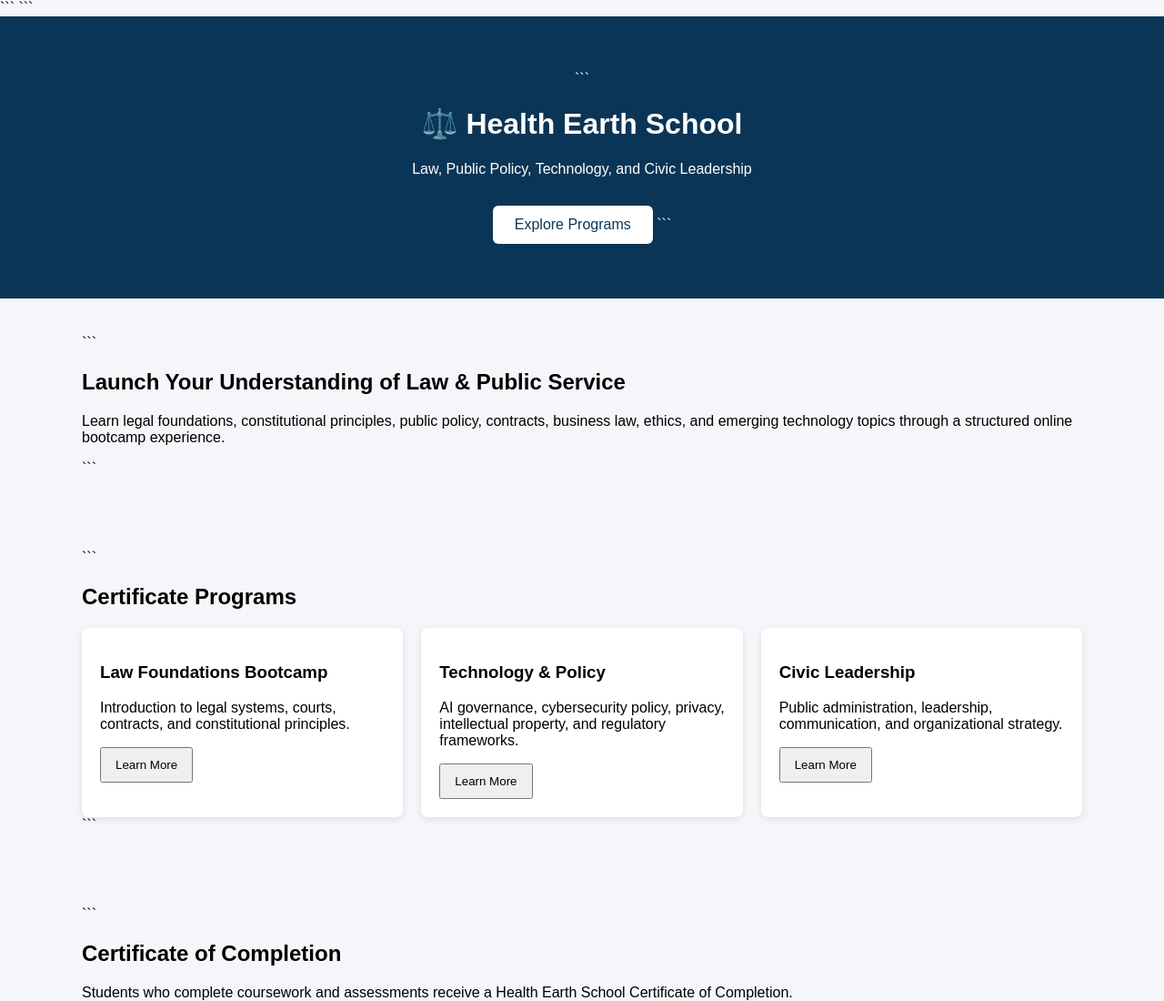
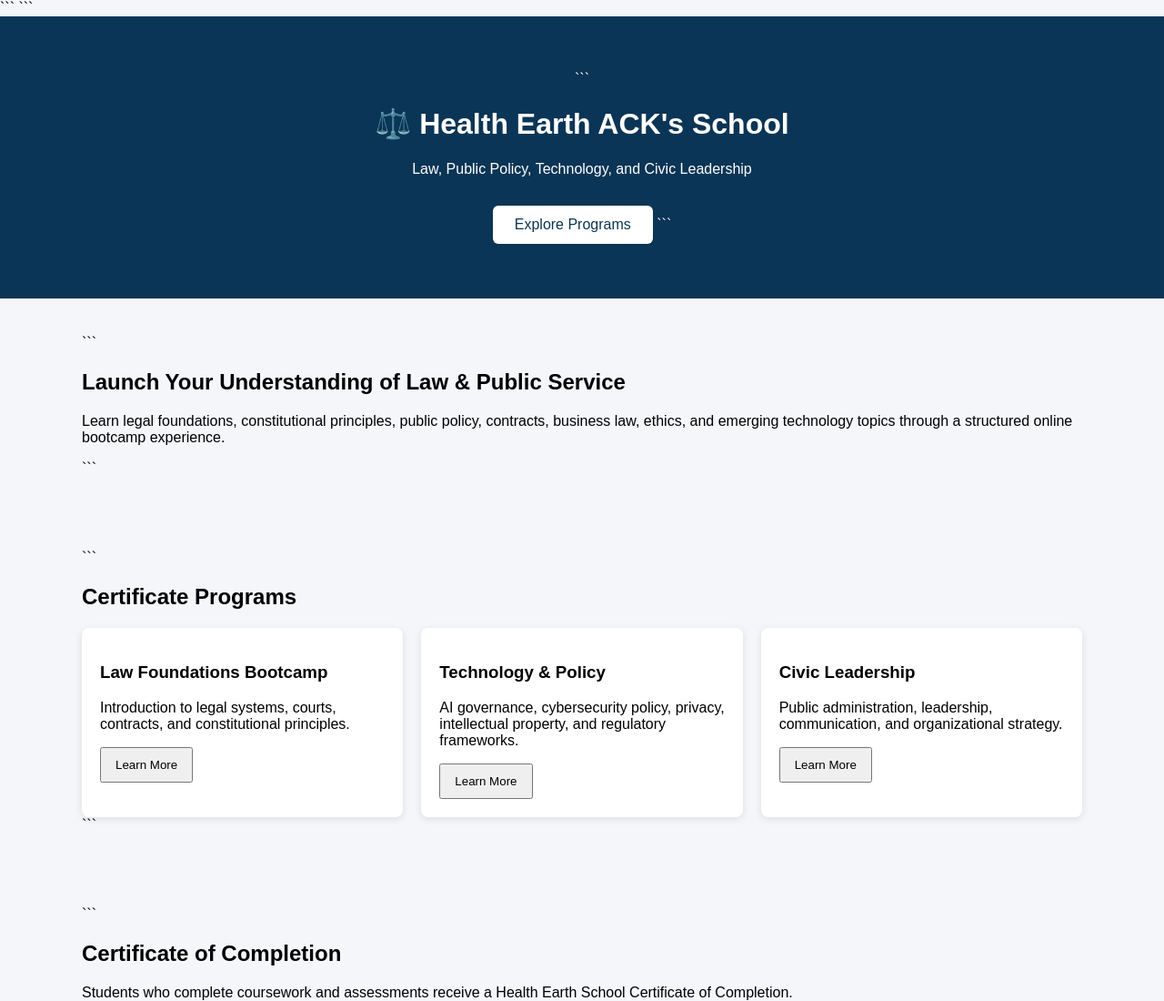
Before and after one commit to healthearthack/healthearthack.github.io, a plain HTML site: page school/index.html in a window 1280 px wide. Shown: the top 1100 px of the page at 91% size. Drawn offline with Linux system fonts and the light colour scheme.

Commit message:
Update index.html

````diff
--- a/school/index.html
+++ b/school/index.html
@@ -17,7 +17,7 @@
 <header>
 
 ```
-<h1>⚖️ Health Earth School</h1>
+<h1>⚖️ Health Earth ACK's School</h1>
 
 <p>
     Law, Public Policy, Technology, and Civic Leadership
````
